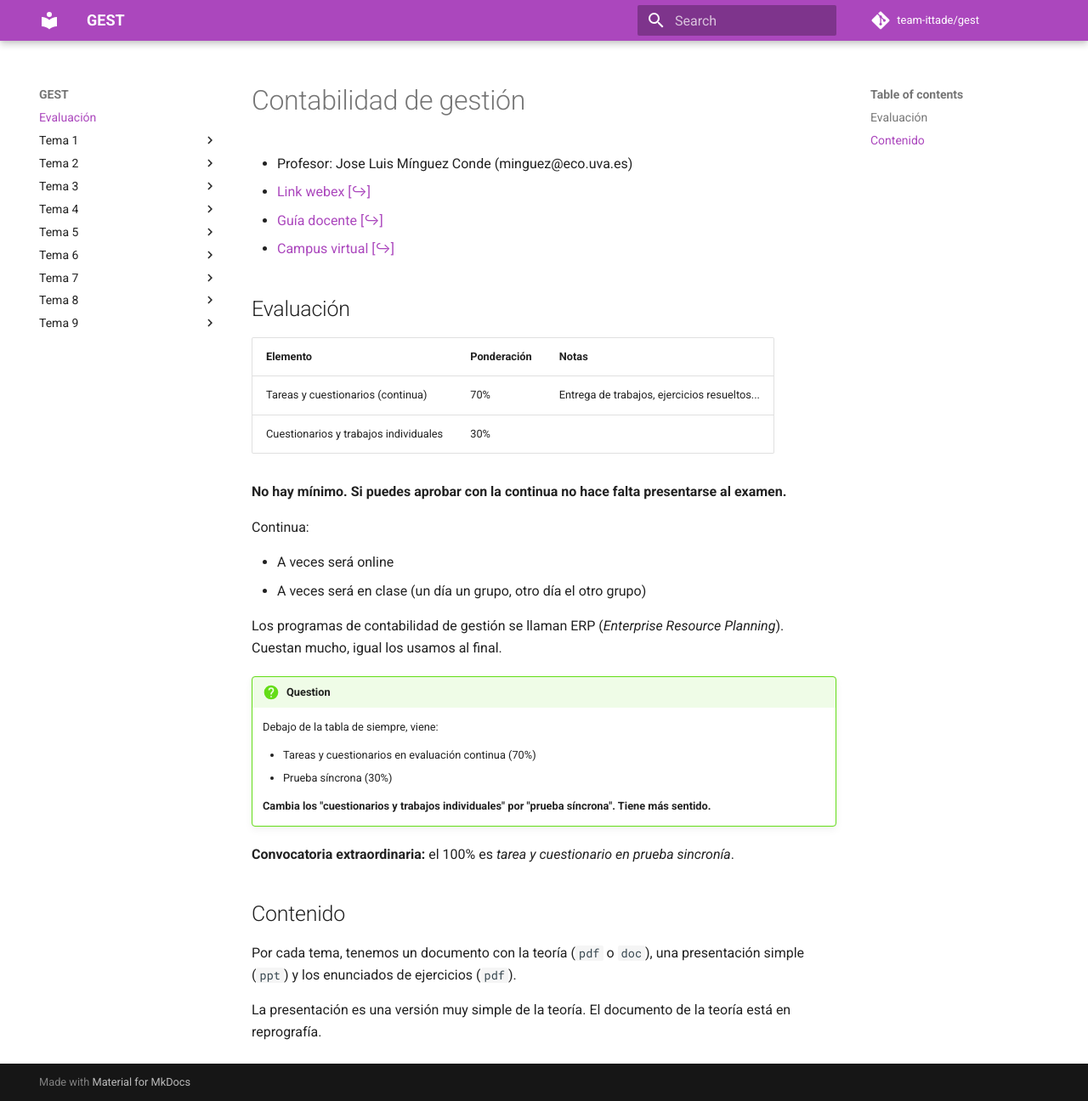
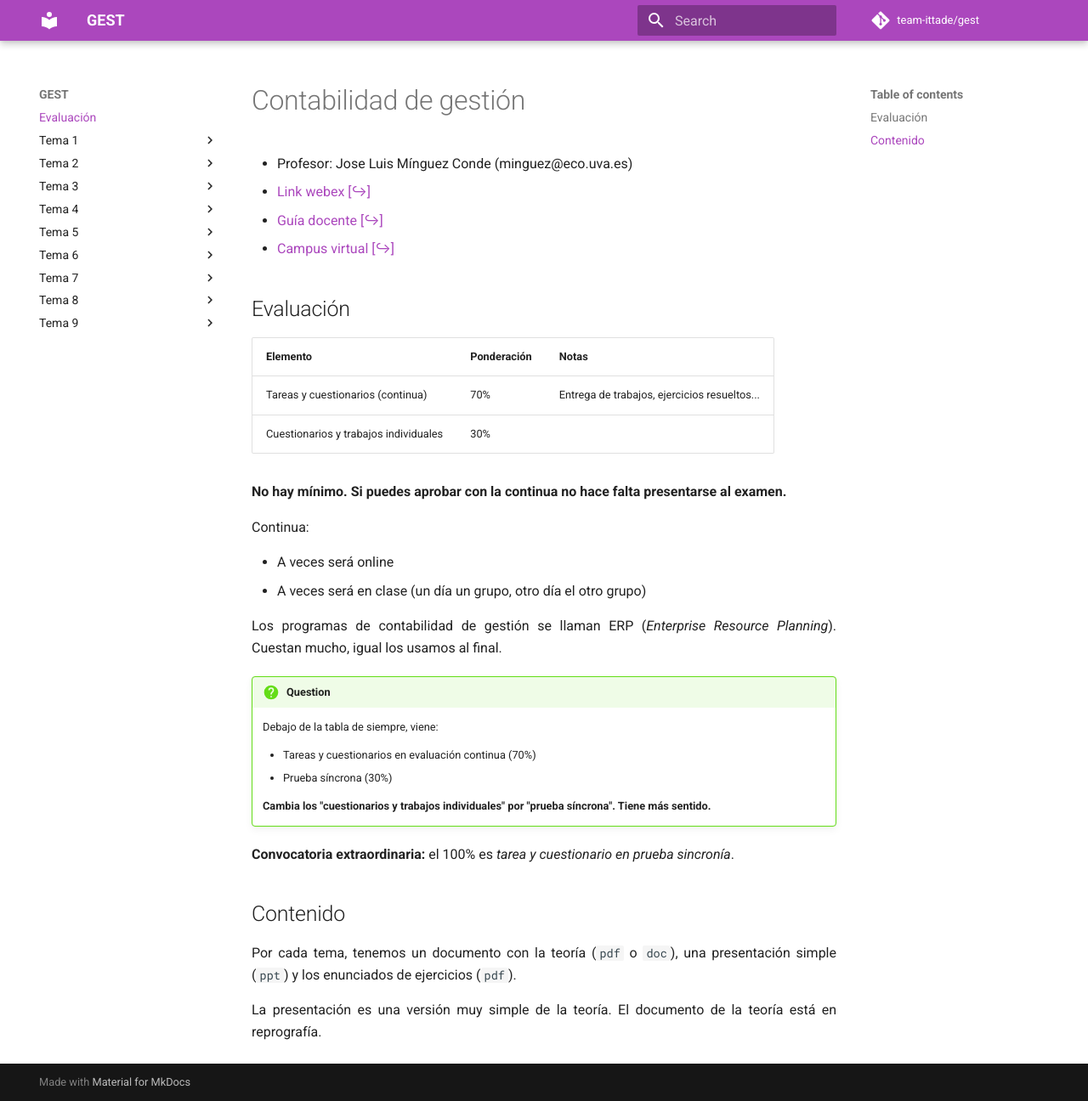
Before and after one commit to team-ittade/gest, an MkDocs documentation site: the page built from docs/index.md, in a window 1280 px wide and 1296 px high. Shown: the whole window at 85% size. Built offline with MkDocs 1.6.1 and Material for MkDocs 9.7.7, drawn with Linux system fonts in a browser that asks for light colours; comment, search, counter and statistics services are not loaded.

Commit message:
feat: justify content

```diff
--- a/docs/css/custom.css
+++ b/docs/css/custom.css
@@ -21,3 +21,7 @@ a.internal-link::after {
     */
     content: "\00A0↪";
 }
+
+body {
+    text-align: justify;
+}
```
